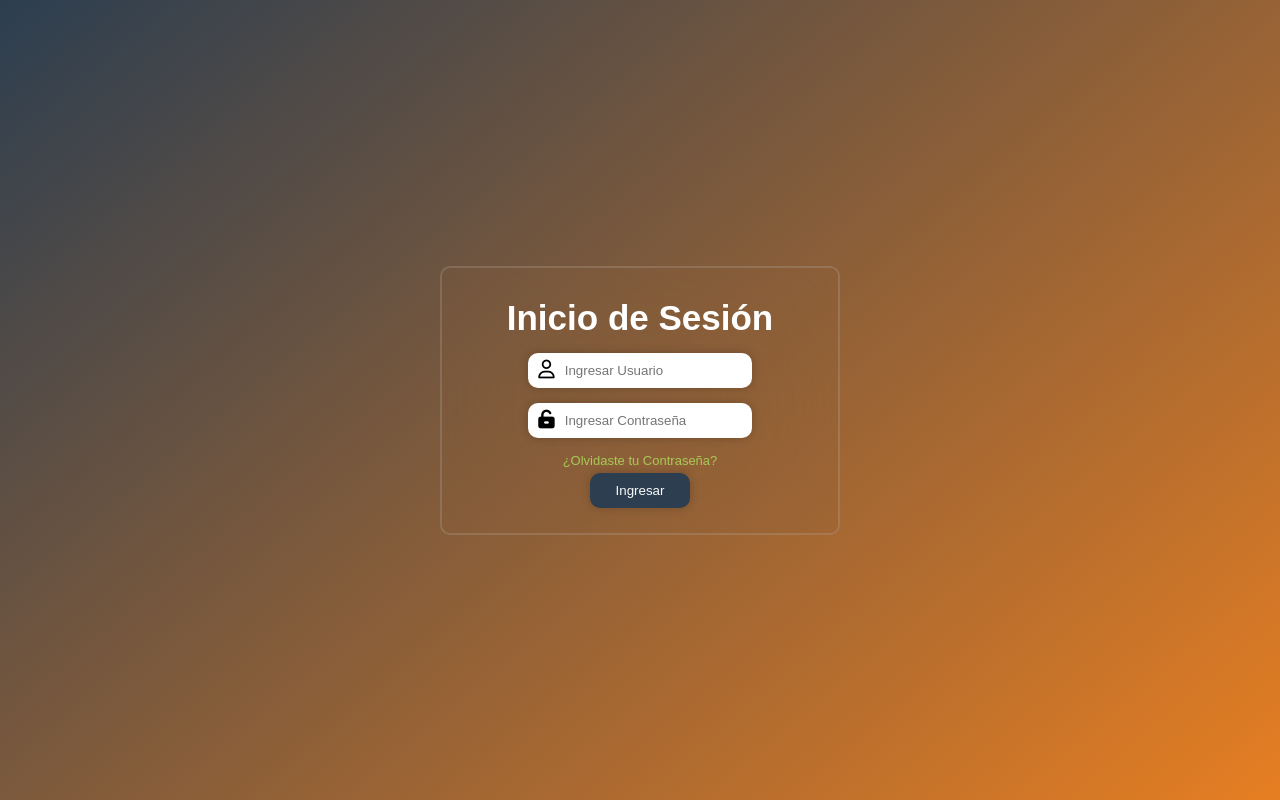
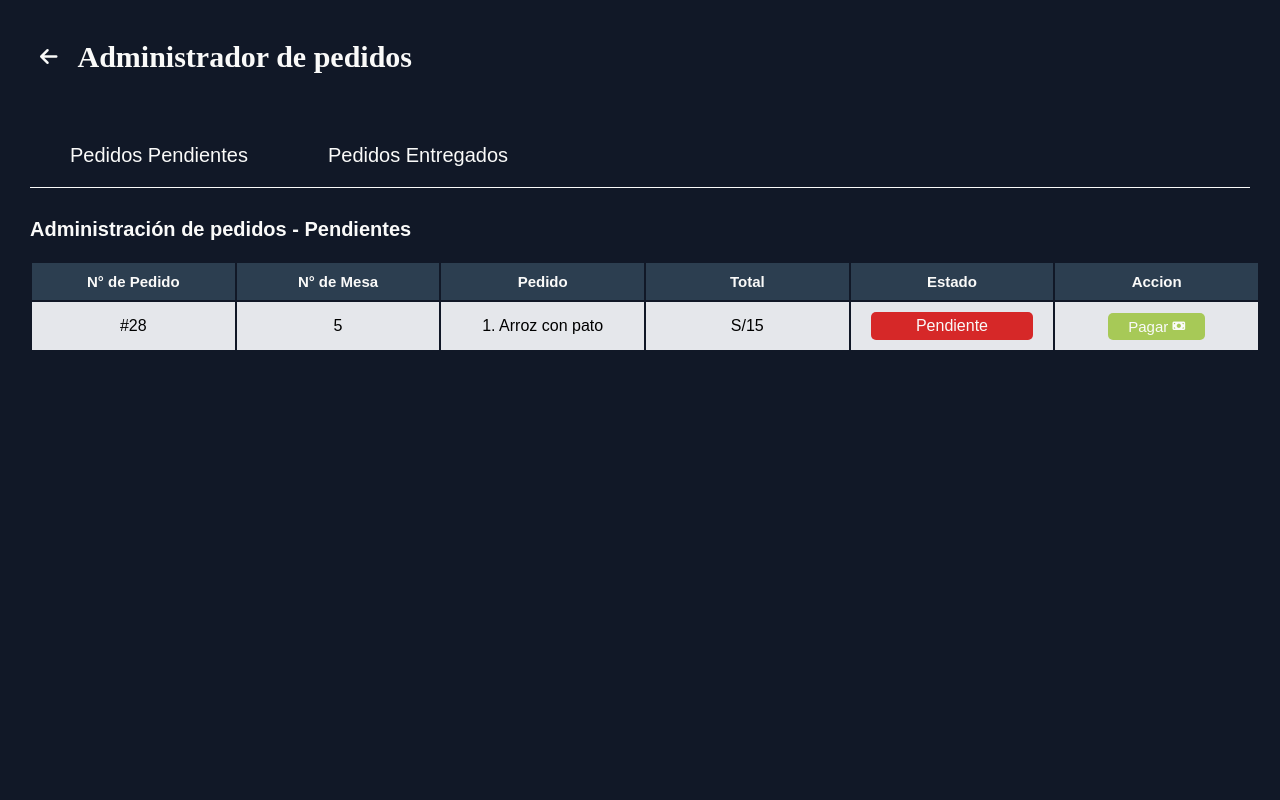
Before and after one commit to Miguel-Trillo/Restuarante, an Angular app: page / in a window 1280 px wide. Built offline with nearby package versions, Linux system fonts and the light colour scheme.

Commit message:
Se añadio la tabla de pedidos pendientes

```diff
--- a/src/app/admin-pedidos/admin-pedidos.component.css
+++ b/src/app/admin-pedidos/admin-pedidos.component.css
@@ -2,6 +2,7 @@
     background-color: var(--primary-color);
     height: 100vh;
     display: flex;
+    flex-direction: column;
 }
 .header{
     width: 100%;
--- a/src/app/admin-pedidos/admin-pedidos.component.html
+++ b/src/app/admin-pedidos/admin-pedidos.component.html
@@ -9,4 +9,5 @@
             <button class="btn">Pedidos Entregados</button>
         </div>
     </div>
+    <app-tabla></app-tabla>
 </div>
--- a/src/app/admin-pedidos/admin-pedidos.component.ts
+++ b/src/app/admin-pedidos/admin-pedidos.component.ts
@@ -1,8 +1,9 @@
 import { Component } from '@angular/core';
+import { TablaComponent } from '../tabla/tabla.component';
 
 @Component({
   selector: 'app-admin-pedidos',
-  imports: [],
+  imports: [TablaComponent],
   templateUrl: './admin-pedidos.component.html',
   styleUrl: './admin-pedidos.component.css'
 })
--- a/src/app/app.routes.ts
+++ b/src/app/app.routes.ts
@@ -5,5 +5,5 @@ import { MesasComponent } from './mesas/mesas.component';
 import { AdminPedidosComponent } from './admin-pedidos/admin-pedidos.component';
 
 export const routes: Routes = [
-    { path: '', component: LoginComponent },
+    { path: '', component: AdminPedidosComponent },
 ];
--- /dev/null
+++ b/src/app/tabla/tabla.component.css
@@ -0,0 +1,43 @@
+.general{
+    margin-left: 30px;
+    display: flex;
+    flex-direction: column;
+    gap: 20px;
+    margin-right: 20px;
+}
+h3{
+    color: var(--white-color);
+    font-size: 20px;
+    font-family: sans-serif;
+}
+thead th{
+    background-color: var(--component-color);
+    color: var(--white-color);
+    font-size: 15px;
+    font-family: sans-serif;
+    padding: 10px;
+    width: 100px;
+}
+tr td{
+    background-color: var(--grey-color);
+    padding: 10px 0;
+    text-align: center;
+    font-family: sans-serif;
+}
+.pendiente{
+    background-color: var(--delete-color);
+    width: 80%;
+    padding: 5px 0;
+    margin: auto;
+    border-radius: 5px;
+    color: var(--white-color);
+}
+button{
+    background-color: var(--success-color);
+    color: var(--white-color);
+    border: none;
+    padding: 5px 20px;
+    border-radius: 5px;
+    font-family: sans-serif;
+    font-size: 15px;
+}
--- /dev/null
+++ b/src/app/tabla/tabla.component.html
@@ -0,0 +1,23 @@
+<div class="general">
+    <h3>Administración de pedidos - Pendientes</h3>
+    <table>
+        <thead>
+            <th>N° de Pedido</th>
+            <th>N° de Mesa</th>
+            <th>Pedido</th>
+            <th>Total</th>
+            <th>Estado</th>
+            <th>Accion</th>
+        </thead>
+        <tr>
+            <td>#28</td>
+            <td>5</td>
+            <td>1. Arroz con pato</td>
+            <td>S/15</td>
+            <td class="center"><p class="pendiente">Pendiente</p></td>
+            <td>
+                <button>Pagar <i class="fa-solid fa-money-bill fa-xs"></i></button>
+            </td>
+        </tr>
+    </table>
+</div>
```
Also changed, not shown: src/app/tabla/tabla.component.ts (added, +11 -0 lines), 1 other file (tests, documents, lock files or other folders).
